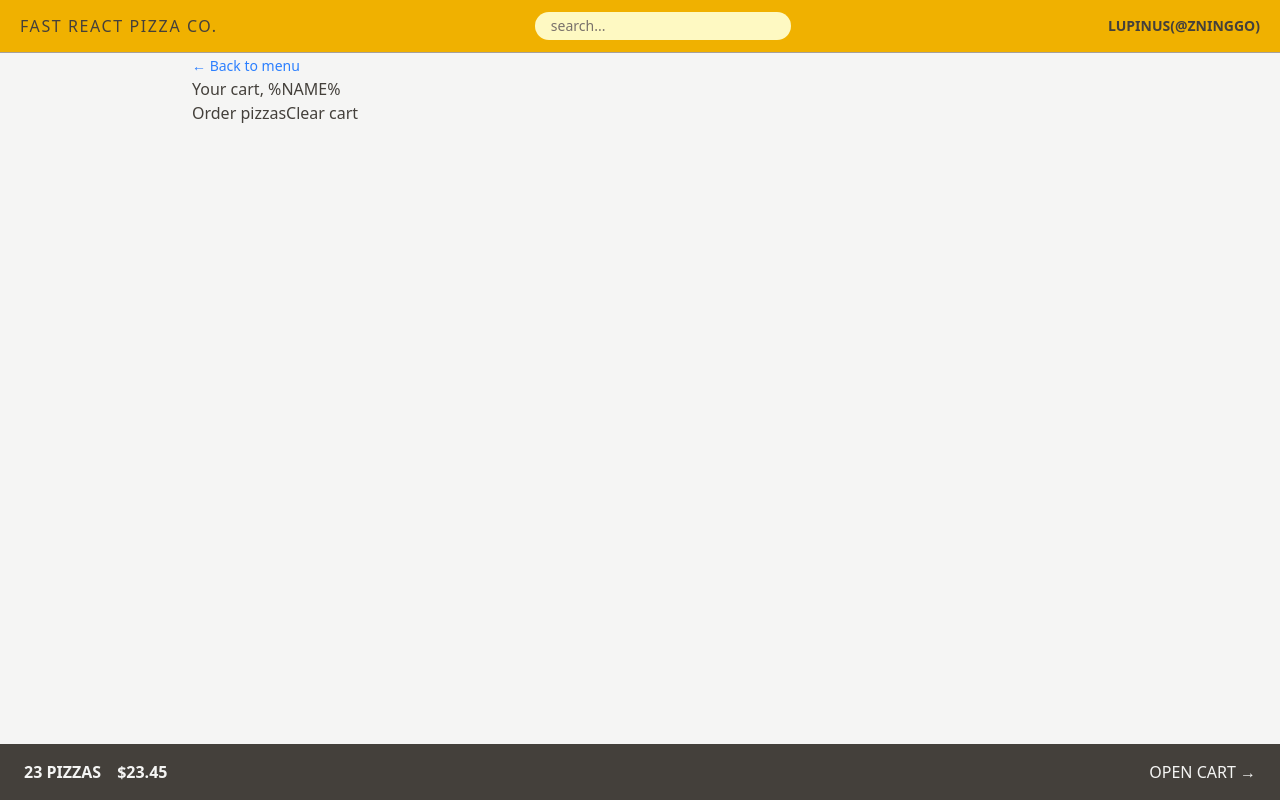
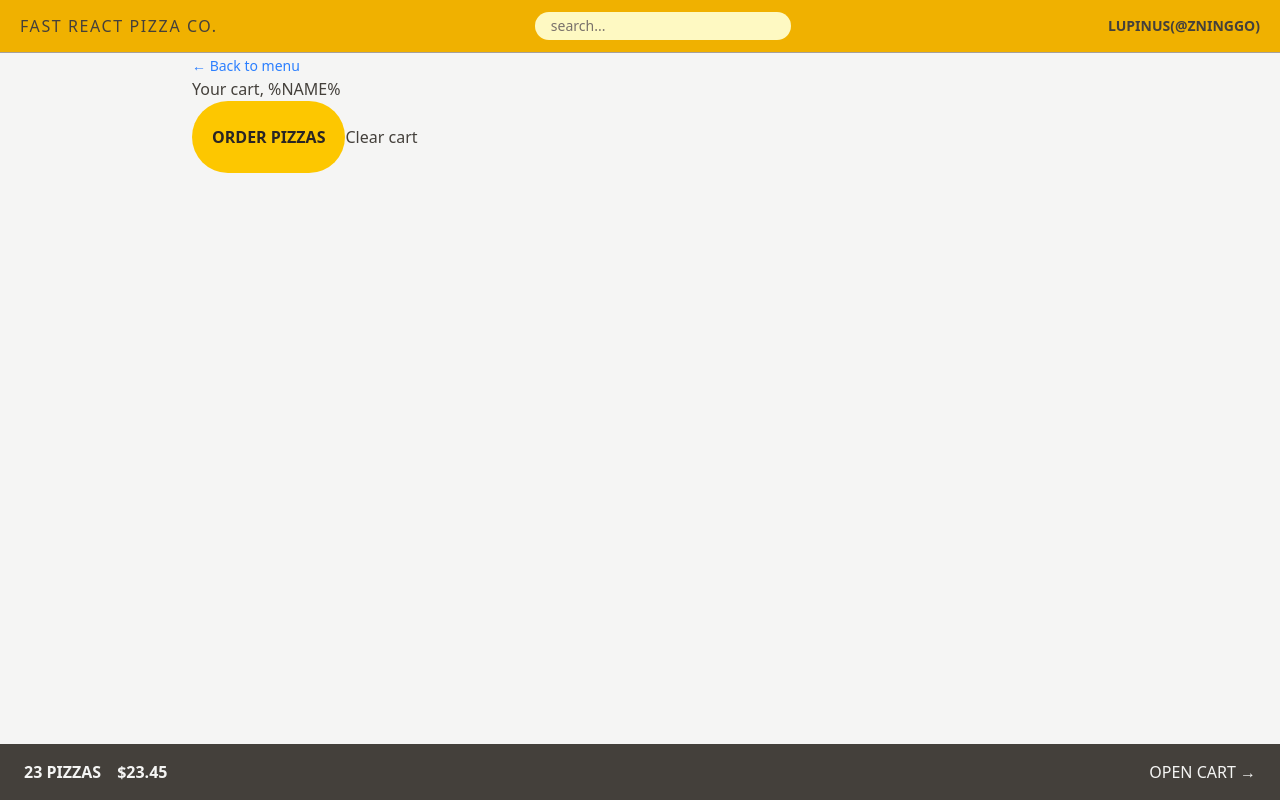
Before and after one commit to zautumn-dev/react-fast-pizza, a React (Vite) app: page /cart in a window 1280 px wide. Built offline with nearby package versions, Linux system fonts and the light colour scheme.

Commit message:
✨ feat: tailwind 按钮 a 标签封装

```diff
--- a/src/features/cart/Cart.jsx
+++ b/src/features/cart/Cart.jsx
@@ -1,4 +1,6 @@
 import { Link } from 'react-router-dom'
+import LinkComponent from '@UI/components/LinkComponent.jsx'
+import Button from '@UI/components/Button.jsx'
 
 const fakeCart = [
   {
@@ -29,14 +31,14 @@ function Cart() {
 
   return (
     <div>
-      <Link to="/menu" className="text-sm text-blue-500 hover:text-blue-700 hover:underline">
-        &larr; Back to menu
-      </Link>
+      <LinkComponent to="/menu">&larr; Back to menu</LinkComponent>
 
       <h2>Your cart, %NAME%</h2>
 
       <div>
-        <Link to="/order/new">Order pizzas</Link>
+        <Button to="/order/create" className="inline-block">
+          Order pizzas
+        </Button>
         <button>Clear cart</button>
       </div>
     </div>
--- a/src/features/order/CreateOrder.jsx
+++ b/src/features/order/CreateOrder.jsx
@@ -1,5 +1,6 @@
 import { Form, redirect, useActionData, useNavigation } from 'react-router'
 import { createOrder } from '@/shared/service/apiRestaurant.js'
+import Button from '@UI/components/Button.jsx'
 
 // https://uibakery.io/regex-library/phone-number
 const isValidPhone = str => /^\+?\d{1,4}?[-.\s]?\(?\d{1,3}?\)?[-.\s]?\d{1,4}[-.\s]?\d{1,4}[-.\s]?\d{1,9}$/.test(str)
@@ -88,9 +89,7 @@ function CreateOrder() {
           {/* disabled */}
           {/* https://tailwindcss.com/docs/hover-focus-and-other-states#disabled */}
           {/* https://tailwindcss.com/docs/cursor */}
-          <button disabled={isSubmitting} className="submit">
-            {isSubmitting ? 'Order is being placed...' : 'Order now'}
-          </button>
+          <Button disabled={isSubmitting}>{isSubmitting ? 'Order is being placed...' : 'Order now'}</Button>
         </div>
       </Form>
     </div>
--- a/src/features/user/CreateUser.jsx
+++ b/src/features/user/CreateUser.jsx
@@ -1,4 +1,5 @@
 import { useState } from 'react'
+import Button from '@UI/components/Button.jsx'
 
 function CreateUser() {
   const [username, setUsername] = useState('')
@@ -16,12 +17,12 @@ function CreateUser() {
         placeholder="Your full name"
         value={username}
         onChange={e => setUsername(e.target.value)}
-        className="h-8 w-72"
+        className="input h-8 w-72 py-6"
       />
 
       {username !== '' && (
         <div>
-          <button>Start ordering</button>
+          <Button className="mt-8">Start ordering</Button>
         </div>
       )}
     </form>
--- a/src/main.css
+++ b/src/main.css
@@ -4,7 +4,7 @@
 @layer components {
     .submit {
         /* https://tailwindcss.com/docs/functions-and-directives#apply-directive */
-        @apply cursor-pointer rounded-full bg-yellow-400 px-3 py-2 font-semibold text-stone-800 uppercase transition-colors duration-300 hover:bg-yellow-300 focus:ring-3 focus:ring-yellow-300 focus:ring-offset-2 focus:outline-none disabled:cursor-not-allowed;
+        @apply cursor-pointer rounded-full bg-yellow-400 px-3 py-2 font-semibold text-stone-800 uppercase transition-colors duration-300 hover:bg-yellow-300 focus:ring-3 focus:ring-yellow-300 focus:ring-offset-2 focus:outline-none disabled:cursor-not-allowed sm:px-5 sm:py-6 ;
     }
 
     .input {
--- a/src/shared/ui/Error.jsx
+++ b/src/shared/ui/Error.jsx
@@ -1,16 +1,14 @@
-import { useNavigate } from 'react-router-dom'
 import { useRouteError } from 'react-router'
+import LinkComponent from '@UI/components/LinkComponent.jsx'
 
 function Error() {
-  const navigate = useNavigate()
-
   const routeError = useRouteError()
 
   return (
     <div>
       <h1>Something went wrong 😢</h1>
       <p>{routeError.data ?? routeError.message}</p>
-      <button onClick={() => navigate(-1)}>&larr; Go back</button>
+      <LinkComponent to="-1" />
     </div>
   )
 }
--- /dev/null
+++ b/src/shared/ui/components/Button.jsx
@@ -0,0 +1,19 @@
+import React from 'react'
+import { Link } from 'react-router-dom'
+
+function Button({ children, disabled = false, className, to }) {
+  const classNames = `submit ${className}`
+  if (to)
+    return (
+      <Link to={to} className={classNames}>
+        {children}
+      </Link>
+    )
+  return (
+    <button disabled={disabled} className={classNames}>
+      {children}
+    </button>
+  )
+}
+
+export default Button
--- /dev/null
+++ b/src/shared/ui/components/LinkComponent.jsx
@@ -0,0 +1,23 @@
+import React from 'react'
+import { Link, useNavigate } from 'react-router-dom'
+
+const className = 'text-sm text-blue-500 hover:text-blue-700 hover:underline cursor-pointer'
+
+function LinkComponent({ to = '/', children }) {
+  const navigate = useNavigate()
+
+  if (to === '-1')
+    return (
+      <button onClick={() => navigate(-1)} className={className}>
+        &larr; Go back
+      </button>
+    )
+
+  return (
+    <Link to={to} className={className}>
+      {children}
+    </Link>
+  )
+}
+
+export default LinkComponent
```
